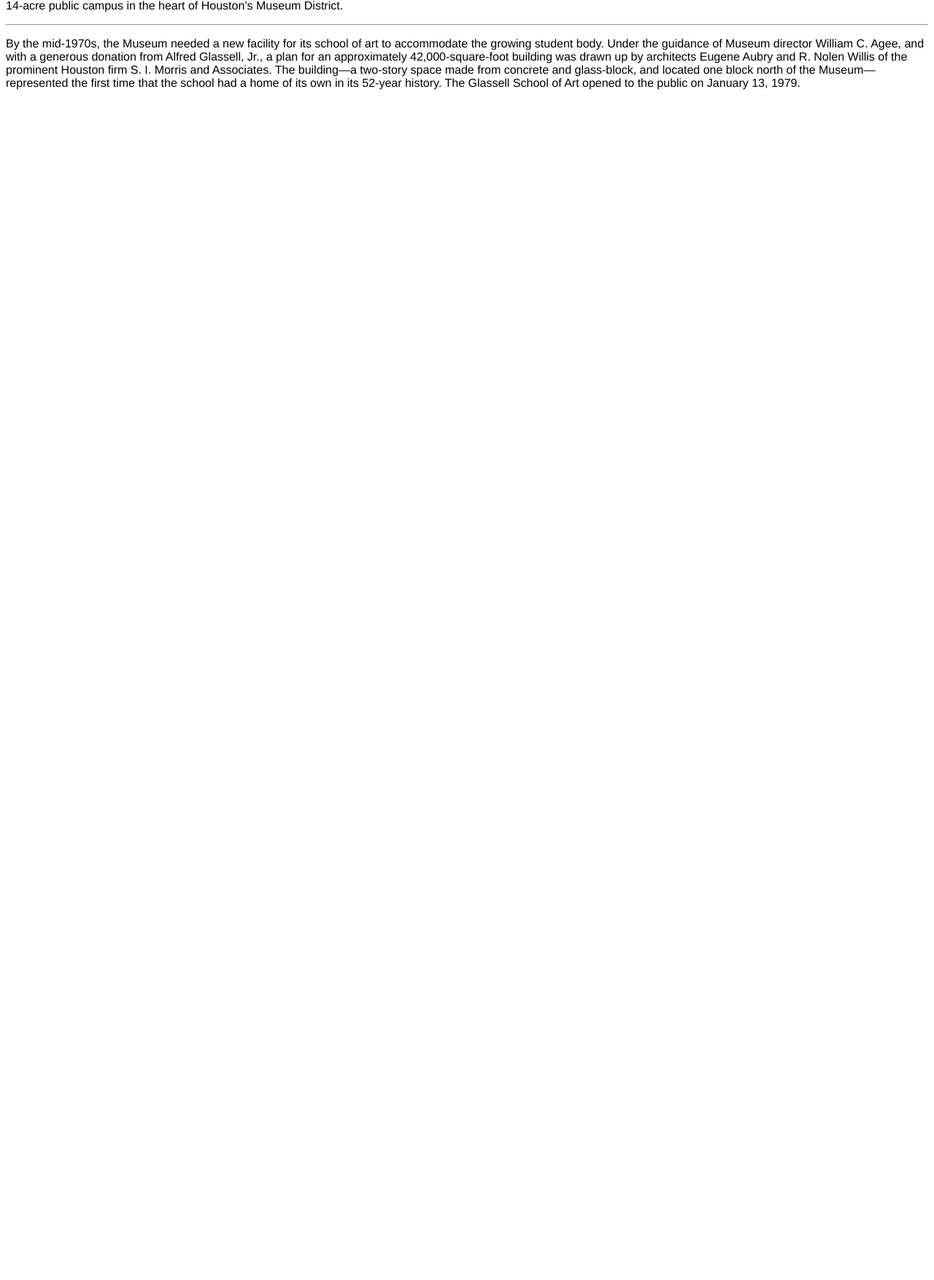
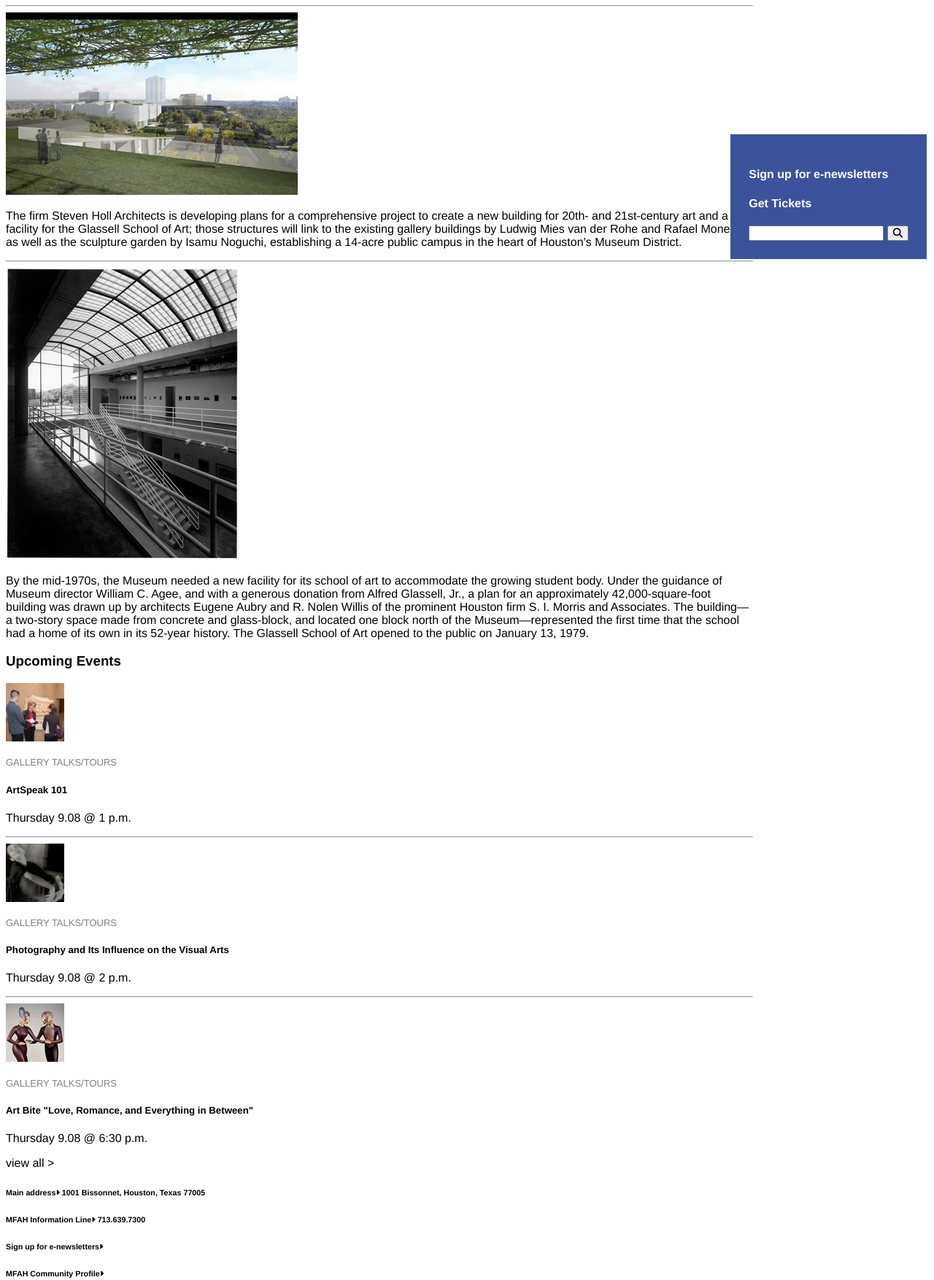
Before and after one commit to cr0wbait/assignment-05, a plain HTML site: page index.html in a window 1280 px wide. Shown: the part 435-2189 px from the top of the page at 73% size. Before the commit the page ends 800 px from the top, so only its background shows below. Drawn offline with Linux system fonts and the light colour scheme.

Commit message:
what on earth is wrong with my styles

```diff
--- a/css/style.css
+++ b/css/style.css
@@ -4,4 +4,35 @@
 
 body {
   font-family: "Helvetica Neue", "Helvetica", "sans-serif";
+  font-size: 0;
+  width: 80%;
+  text-align: left;
 }
+
+button {
+  text-decoration: none;
+}
+
+#app-container {
+  font-size: medium;
+  position: relative;
+}
+
+.mailing {
+  position: fixed;
+  right: 10px;
+  bottom: 10px;
+  background-color: #3a539b;
+  color: #fff;
+  padding: 25px;
+}
+
+.upcoming {
+
+}
+
+.upcoming h4 {
+  color: gray;
+  font-size: small;
+  font-weight: 300;
+}
--- a/index.html
+++ b/index.html
@@ -3,10 +3,15 @@
 <head>
   <title>The Museum of Fine Arts Houston</title>
   <meta charset="utf-8">
+  <link rel="stylesheet" href="/Users/shamus/TIY/assignments/font-awesome-4.7.0/css/font-awesome.min.css">
   <link rel="stylesheet" href="./css/style.css">
 </head>
 <div id="app-container">
 <body>
+  <div class='header'>
+    <img class='./images/mfah-logo.png'></img>
+    <img class='./images/mfah-label.png'></img>
+  </div>
   <h1>The MFAH: An Architectural History</h1>
   <hr/>
   <div class="about">
@@ -23,18 +28,62 @@
   </div>
   <hr/>
   <div class="futcamp">
+    <img src="./images/mfah-future-campus.jpg">
     <p>
       The firm Steven Holl Architects is developing plans for a comprehensive project to create a new building for 20th- and 21st-century art and a new facility for the Glassell School of Art; those structures will link to the existing gallery buildings by Ludwig Mies van der Rohe and Rafael Moneo, as well as the sculpture garden by Isamu Noguchi, establishing a 14-acre public campus in the heart of Houston’s Museum District.
     </p>
   </div>
   <hr/>
   <div class="acgsoa">
+    <img src="./images/mfah-glassell-school-of-art.jpg">
     <p>
       By the mid-1970s, the Museum needed a new facility for its school of art to accommodate the growing student body. Under the guidance of Museum director William C. Agee, and with a generous donation from Alfred Glassell, Jr., a plan for an approximately 42,000-square-foot building was drawn up by architects Eugene Aubry and R. Nolen Willis of the prominent Houston firm S. I. Morris and Associates. The building—a two-story space made from concrete and glass-block, and located one block north of the Museum—represented the first time that the school had a home of its own in its 52-year history. The Glassell School of Art opened to the public on January 13, 1979.
     </p>
   </div>
+  <div class="upcoming">
+    <h3>Upcoming Events</h3>
+      <div class="talktour artspeak">
+        <img src="./images/mfah-upcoming-event-1-artspeak101.jpg">
+        <h4>GALLERY TALKS/TOURS</h4>
+        <h5>ArtSpeak 101</h5>
+        <p>Thursday 9.08 @ 1 p.m.</p>
+      </div>
+    <hr/>
+      <div class="talktour photography">
+        <img src="./images/mfah-upcoming-event-2-photography-influence.jpg">
+        <h4>GALLERY TALKS/TOURS</h4>
+        <h5>Photography and Its Influence on the Visual Arts</h5>
+        <p>Thursday 9.08 @ 2 p.m.</p>
+      </div>
+    <hr/>
+      <div class="talktour loveromance">
+        <img src="./images/mfah-upcoming-event-3-art-bite.jpg">
+        <h4>GALLERY TALKS/TOURS</h4>
+        <h5>Art Bite "Love, Romance, and Everything in Between"</h5>
+        <p>Thursday 9.08 @ 6:30 p.m.</p>
+      </div>
+    <p class="view">view all > </p>
+  </div>
+  <div class="mailing">
+    <h4>
+      Sign up for e-newsletters
+    </h4>
+    <h4>
+      Get Tickets
+    </h4>
+    <input class='search'></input>
+    <button>
+      <i class="fa fa-search" aria-hidden="true"></i>
+    </button>
+  </div>
 </body>
 <footer>
+  <div class="contact">
+    <h6>Main address<i class="fa fa-caret-right" aria-hidden="true"></i> 1001 Bissonnet, Houston, Texas 77005</h6>
+    <h6>MFAH Information Line<i class="fa fa-caret-right" aria-hidden="true"></i> 713.639.7300</h6>
+    <h6>Sign up for e-newsletters<i class="fa fa-caret-right" aria-hidden="true"></i></h6>
+    <h6>MFAH Community Profile<i class="fa fa-caret-right" aria-hidden="true"></i></h6>
+  </div>
 </footer>
 </div>
 </html>
```
